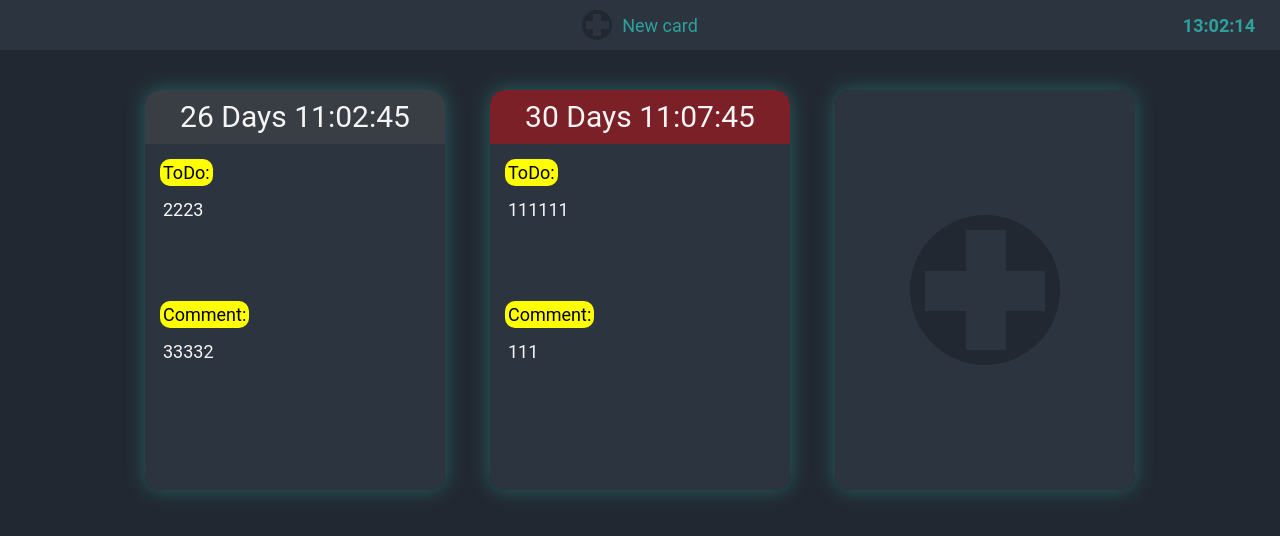
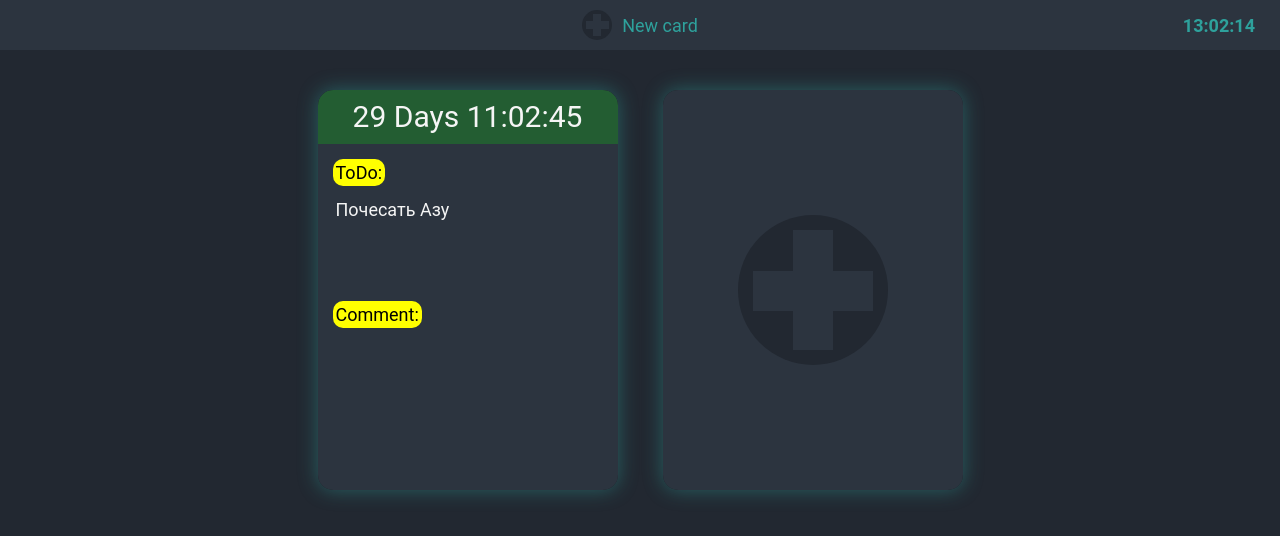
Before and after one commit to TonyNexis/ToDoBoardReactVite, a React (Vite) app: page / in a window 1280 px wide. Shown: the top 536 px of the page. Built offline with nearby package versions, Linux system fonts and the light colour scheme; no server answers.

Commit message:
fixes for editing cards

```diff
--- a/db.json
+++ b/db.json
@@ -1,18 +1,11 @@
 {
   "todo": [
     {
-      "title": "111111",
-      "comment": "111",
-      "status": "Hot",
-      "date": "06/08/2024 00:10",
-      "id": "6f100f91-1022-4460-85e4-07be9eb57b63"
-    },
-    {
-      "title": "2223",
-      "comment": "33332",
-      "status": "Normal",
-      "date": "06/04/2024 00:05",
-      "id": "db0ecf38-691c-49a0-a981-02df4b9d0ce5"
+      "title": "Почесать Азу",
+      "comment": "",
+      "status": "Important",
+      "date": "06/07/2024 00:05",
+      "id": "d2418ae9-fa11-4c6a-94e0-591b279bf68d"
     }
   ]
 }
--- a/src/components/Card/Card.jsx
+++ b/src/components/Card/Card.jsx
@@ -2,7 +2,7 @@ import CloseIcon from '@mui/icons-material/Close'
 import EditIcon from '@mui/icons-material/Edit'
 import IconButton from '@mui/material/IconButton'
 import { useEffect, useState } from 'react'
-import { useDispatch } from 'react-redux'
+import { useDispatch, useSelector } from 'react-redux'
 import { setEditCard } from '../../redux/editCardDataSlice'
 import { openModalCard } from '../../redux/modalCardSlice'
 import { deleteData } from './../../redux/dataSlice'
@@ -38,6 +38,7 @@ const Card = props => {
 	}
 
 	const [timeLeft, setTimeLeft] = useState(calculateTimeLeft())
+	const cardSended = useSelector(state => state.dataToDo.sended)
 
 	useEffect(() => {
 		if (
@@ -47,8 +48,16 @@ const Card = props => {
 			timeLeft.seconds === '00'
 		) {
 			setTimeAlert(true)
+		} else {
+			setTimeAlert(false)
 		}
 	}, [timeLeft])
+
+	useEffect(() => {
+		if (cardSended) {
+			setTimeLeft(calculateTimeLeft())
+		}
+	}, [cardSended])
 
 	useEffect(() => {
 		const timer = setInterval(() => {
--- a/src/pages/FormAddCard/FormAddCard.jsx
+++ b/src/pages/FormAddCard/FormAddCard.jsx
@@ -81,7 +81,8 @@ const FormAddCard = () => {
 					reset()
 					setDateError(false)
 					dispatch(setEditedFalse());
-					dispatch(closeModalCard())
+					dispatch(closeModalCard());
+					dispatch(clearEditCard());
 				})
 				.catch(() => {
 					console.log('error')
```
